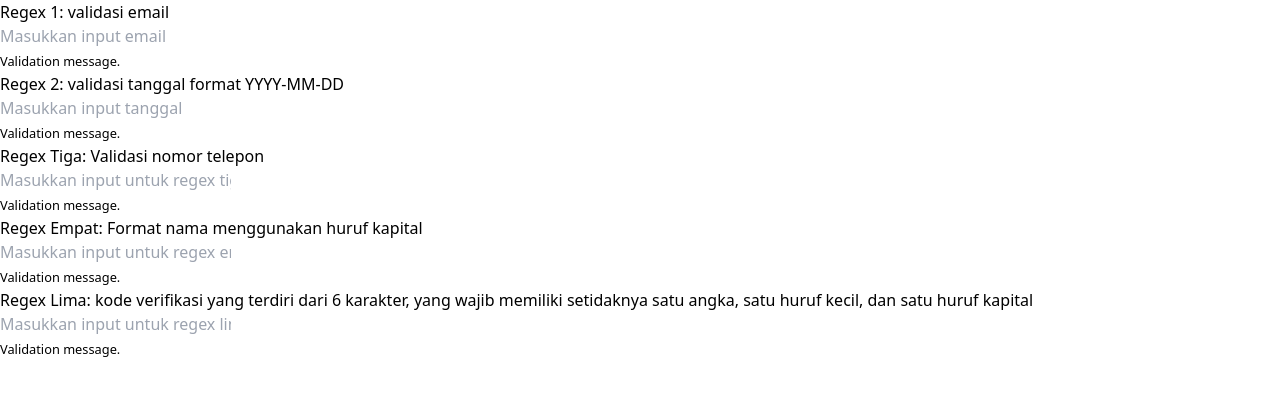
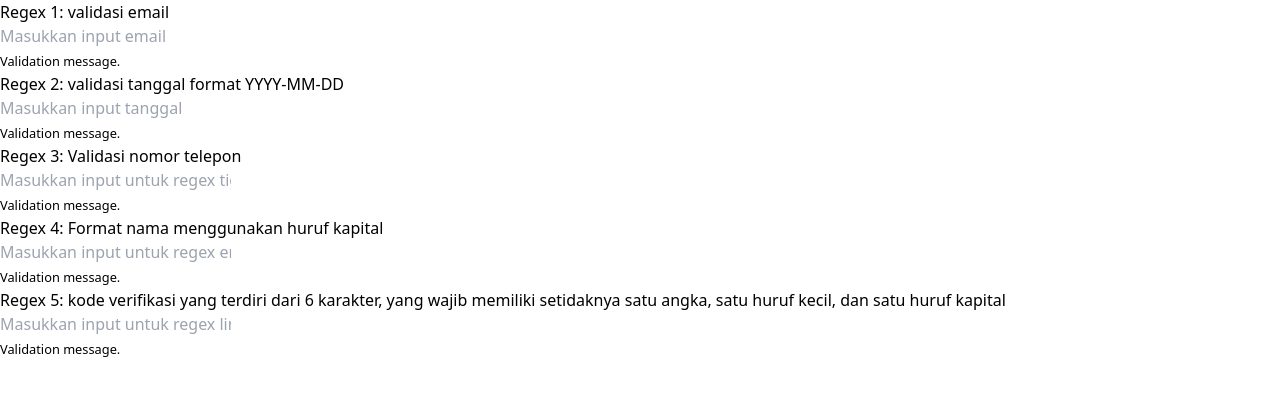
Before and after one commit to aimanfatur25/aimanfatur25, a website: page regular-expression/index.html in a window 1280 px wide. Drawn offline with Linux system fonts and the light colour scheme.

Commit message:
Update index.html

```diff
--- a/regular-expression/index.html
+++ b/regular-expression/index.html
@@ -26,21 +26,21 @@
 
         <!-- Box Input Ketiga -->
         <div class="relative w-full">
-            <label for="regexInputSat3">Regex Tiga: Validasi nomor telepon</label><br>
+            <label for="regexInputSat3">Regex 3: Validasi nomor telepon</label><br>
             <input id="regexInputSat3" type="text" placeholder="Masukkan input untuk regex tiga"/>
             <p><small><span id="validation-text-Sat3">Validation message.</span></small></p>
         </div>
 
         <!-- Box Input Keempat -->
         <div class="relative w-full">
-            <label for="regexInputSat4">Regex Empat: Format nama menggunakan huruf kapital</label><br>
+            <label for="regexInputSat4">Regex 4: Format nama menggunakan huruf kapital</label><br>
             <input id="regexInputSat4" type="text" placeholder="Masukkan input untuk regex empat"/>
             <p><small><span id="validation-text-Sat4">Validation message.</span></small></p>
         </div>
 
         <!-- Box Input Kelima -->
         <div class="relative w-full">
-            <label for="regexInputSat5">Regex Lima: kode verifikasi yang terdiri dari 6 karakter, yang wajib memiliki setidaknya satu angka, satu huruf kecil, dan satu huruf kapital</label><br>
+            <label for="regexInputSat5">Regex 5: kode verifikasi yang terdiri dari 6 karakter, yang wajib memiliki setidaknya satu angka, satu huruf kecil, dan satu huruf kapital</label><br>
             <input id="regexInputSat5" type="text" placeholder="Masukkan input untuk regex lima"/>
             <p><small><span id="validation-text-Sat5">Validation message.</span></small></p>
         </div>
```
